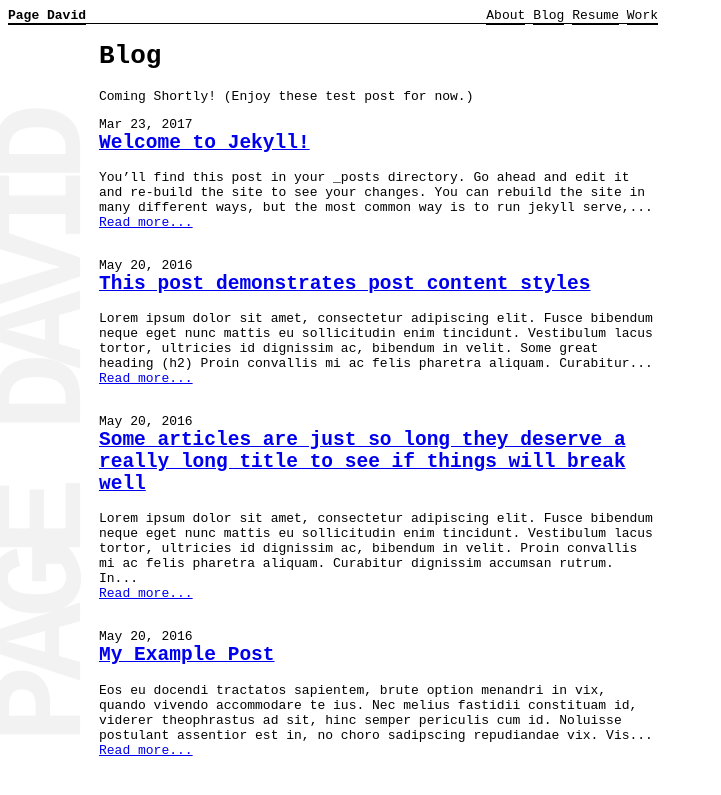
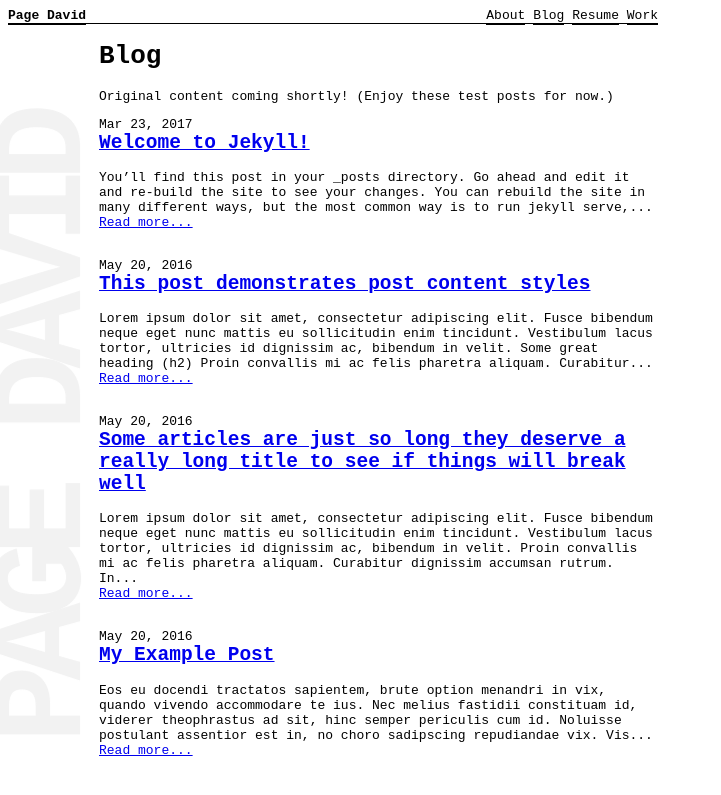
Before and after one commit to pagedavid/pagedavid.github.io, a Jekyll site: the page built from blog.md, in a window 1280 px wide. Shown: the top 795 px of the page, without its empty margins (0-721 px from the left). Built offline with Jekyll 4.4.1, drawn with Linux system fonts in a browser that asks for light colours.

Commit message:
more descriptive body content

```diff
--- a/blog.md
+++ b/blog.md
@@ -3,4 +3,4 @@ layout: blog
 title: Blog
 permalink: /blog/
 ---
-Coming Shortly! (Enjoy these test post for now.)
+Original content coming shortly! (Enjoy these test posts for now.)
```
